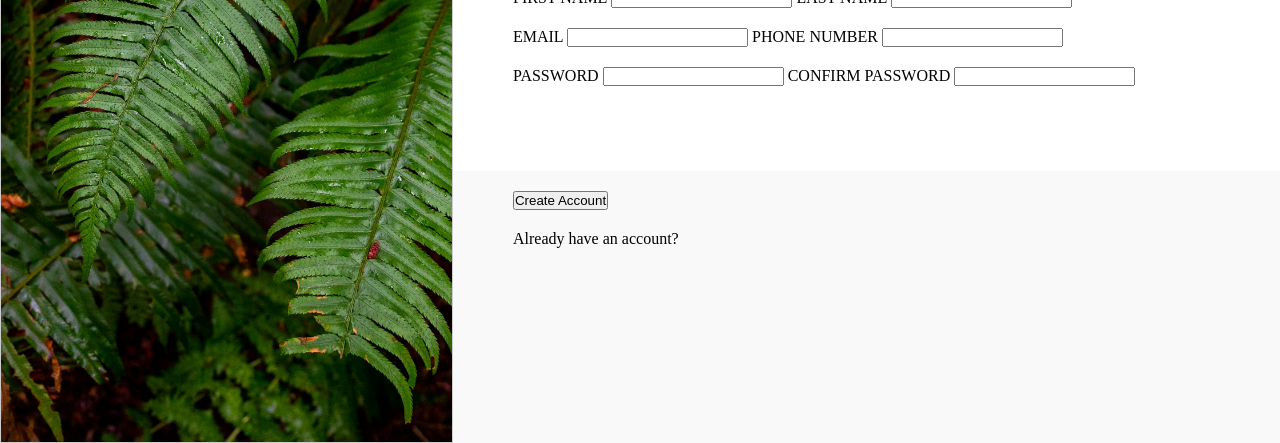
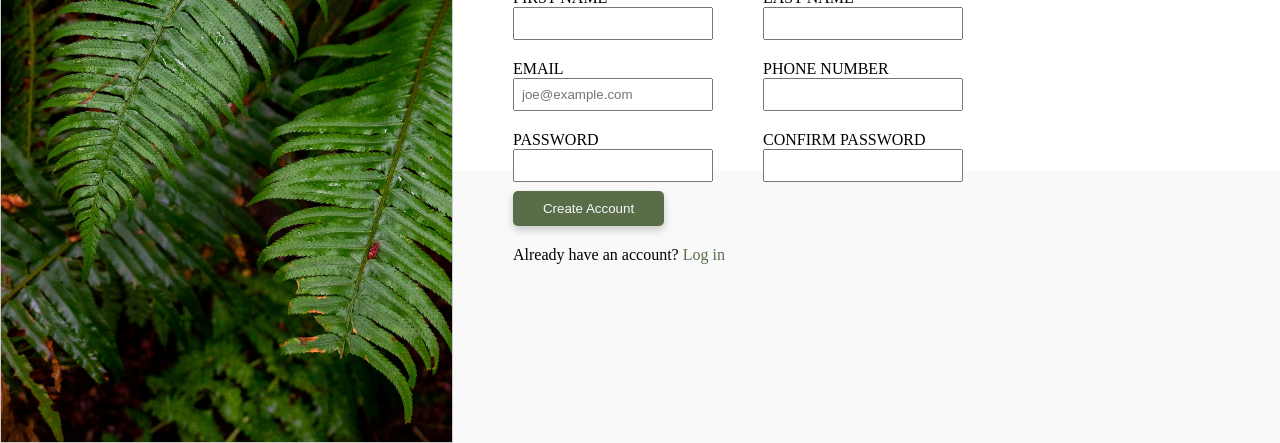
Before and after one commit to arjay-web/sign-up-form, a plain HTML site: page index.html in a window 1280 px wide. Shown: the part 357-800 px from the top of the page. Drawn offline with Linux system fonts and the light colour scheme.

Commit message:
Fixed form label and input inline

```diff
--- a/index.html
+++ b/index.html
@@ -15,7 +15,7 @@
     </div>
     <form action="">
         <section class="header-form">
-            <div class="form-content">
+            <div class="form-row">
                 <h4 class="form-heading">
                     This is not a real online service! You know you need something
                     like this in your life to help you realize your deepest dreams.
@@ -23,7 +23,7 @@
                 </h4>
             </div>
 
-            <div class="form-content">
+            <div class="form-row">
                 <h4 class="form-heading">
                     You know you want to.
                 </h4>
@@ -31,38 +31,53 @@
         </section>
         <section class="information-form">
             <fieldset>
-                <div class="form-content">
+                <div class="form-row">
                     <h3 class="form-heading">
                         Let's do this!
                     </h3>
                 </div>
 
-                <div class="form-content">
+                <div class="form-row">
+                    <div class="form-group">
                         <label for="firstname">FIRST NAME</label>
-                    <input type="text" name="firstname" id="firstname">
+                        <input type="text" name="firstname" id="firstname" required>
+                    </div>
+                    <div class="form-group">
                         <label for="lastname">LAST NAME</label>
-                    <input type="text" name="lastname" id="lastname">
+                        <input type="text" name="lastname" id="lastname" required>
                     </div>
-                <div class="form-content">
+                </div>
+
+                <div class="form-row">
+                    <div class="form-group">
                         <label for="email">EMAIL</label>
-                    <input type="email" name="usermail" id="email">
+                        <input type="email" name="usermail" id="email" placeholder="joe@example.com" required>
+                    </div>
+                    <div class="form-group">
                         <label for="phonenumber">PHONE NUMBER</label>
-                    <input type="tel" name="phonenumber" id="phonenumber">
+                        <input type="tel" name="phonenumber" id="phonenumber" required>
                     </div>
-                <div class="form-content">
+                </div>
+
+                <div class="form-row">
+                    <div class="form-group">
                         <label for="pwd">PASSWORD</label>
-                    <input type="password" name="password" id="pwd">
+                        <input type="password" name="password" id="pwd" required>
+                    </div>
+                    <div class="form-group">
                         <label for="confirm-pwd">CONFIRM PASSWORD</label>
-                    <input type="password" name="confirm_password" id="confirm-pwd">
+                        <input type="password" name="confirm_password" id="confirm-pwd" required>
+                    </div>
                 </div>
             </fieldset>
         </section>
         <section class="control-form">
-            <div class="form-content">
+            <div class="form-row">
                 <button type="submit">Create Account</button>
             </div>
-            <div class="form-content">
-                Already have an account?
+            <div class="form-footer">
+               <span>Already have an account?</span>
+               <a href="">Log in</a>
             </div>
         </section>
     </form>
--- a/styles.css
+++ b/styles.css
@@ -66,6 +66,10 @@ fieldset {
     border: none;
 }
 
+.form-row input {
+    padding: 7px;
+}
+
 /* Button Section */
 .control-form {
     height: 34%;
@@ -73,6 +77,44 @@ fieldset {
     padding: 20px;
 }
 
-.form-content {
+.form-row {
     margin:  0 40px 20px 40px;
+    display: flex;
+    gap: 50px;
 }
+
+
+.form-group {
+    display: flex;
+    flex-direction: column;
+
+}
+
+.form-footer {
+   margin:  0 40px 20px 40px;
+}
+
+a {
+    text-decoration: none;
+    color: #596D48;
+}
+
+input {
+    width: 200px;
+}
+
+input:focus {
+    outline: none; /* removes default browser outline */
+    border-color: #4CAF50; /* change border color */
+    background-color: #f0fff0; /* optional: change background */
+    box-shadow: 0 0 5px #4CAF50;
+}
+
+button {
+    background-color: #596D48;
+    color: #F9F9F9;
+    padding: 10px 30px;
+    border: none;
+    border-radius: 5px;
+    box-shadow: 0 4px 8px rgba(0, 0, 0, 0.2);
+}
```
Lines whose indentation alone changed are shown as unchanged.
